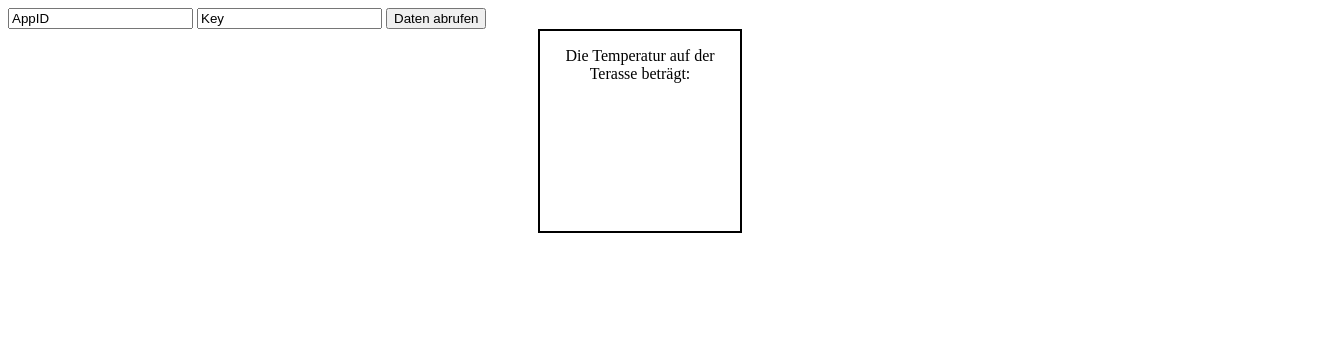
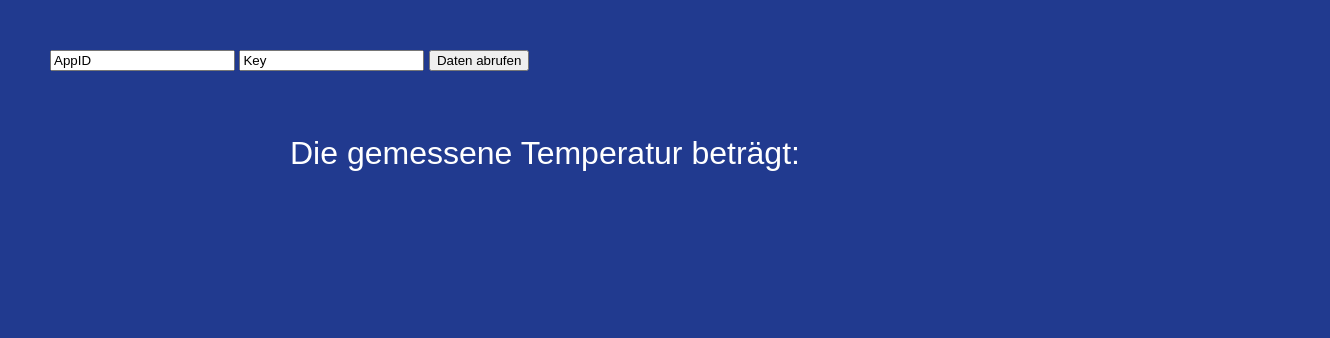
Before and after one commit to technologiestiftung/LoRaWAN-Server, a website: page index.html in a window 1280 px wide. Shown: the whole page, 1330 px wide, since content can reach past the window. Drawn offline with Linux system fonts and the light colour scheme; no server answers.

Commit message:
kind of working

```diff
--- a/index.html
+++ b/index.html
@@ -4,40 +4,65 @@
     <meta charset="UTF-8">
     <title>LoRa-Temperatursensor</title>
     <style type="text/css">
+          body {
+            font-family: sans-serif;
+            background-color: #213A8F;
+            margin: 0;
+            padding: 0;
+          }
+
+            #topContainer {
+              position: relative;
+              left: 50px;
+              top: 50px;
+            }
             #container{
-                width:200px;
+                position: relative;
+                top: 100px;
+                width:700px;
+                height:100px;
+                font-size: 2em;
+                color: white;
+                margin:auto;
+                line-height: 0;
+
+                /*text-align: center;*/
+            }
+
+            #results{
+                position: relative;
+                margin-left: auto;
+                margin-right: auto;
+
+                font-size: 6em;
+                color: #E60032;
+                width: 200px;
                 height:200px;
-                margin:auto;
-                text-align: center;
-                border: 2px solid;
+                margin-top: -50px;
+              }
 
-            }
-            #results{
-              margin: auto;
-                font-size: 4em;
-                color: red;
-            }
-            svg text{
-                font-family: Helvetica, Arial, sans-serif;
-                font-size:10px;
-            }
+
+              #deviceInfo {
+                margin-top: 0;
+                font-size: 0.5em!important;
+                text-align: left;
+              }
       </style>
   </head>
   <body>
+    <div id="topContainer">
 
-    <form action="/api" method="post">
-      <input type="text" id="App" value="AppID">
-      <input type="text" id="Key" value="Key">
-     <input type="submit" value="Daten abrufen">
+    <form id="keyForm">
+      <input type="text" id="appID" value="AppID">
+      <input type="text" id="key" value="Key">
+     <input type="button" name="submit" value="Daten abrufen" onclick="getFormData()">
     </form>
-
+  </div>
     <div id="container">
-      <p> Die Temperatur auf der Terasse beträgt: </p>
+      <p> Die gemessene Temperatur beträgt: </p>
       <div id="results"></div>
-      <p></p>
+      <div id="deviceInfo"></div>
     </div>
-
-
   </div>
 
 
--- a/viewController.js
+++ b/viewController.js
@@ -1,9 +1,11 @@
 console.log("Controller initialized");
+
+
 
 var fetchApi = function (appId, accessKey) {
 
-//fetch("/api?appId=" + appId + "&accessKey=" + accessKey).then(function(response) {
-fetch("/api").then(function(response) {
+fetch("/api?appId=" + appId + "&accessKey=" + accessKey).then(function(response) {
+	console.log("Fetching with " + appId + " and " + accessKey);
 	return response.json();
 })
 .then(function(data) {
@@ -11,20 +13,25 @@ fetch("/api").then(function(response) {
 	console.dir(data);
 
 	results.innerHTML = "<p>" + data.payload_fields.Temperatur  + "°</p>"
-/*
-	var newest = data.slices[data.slices.length-1];
-	var HTMLString = "<p>Verbrauch am " + data.timeToShow + "</p>";
 
-		HTMLString += "<p>District: " + data.district + "</p><p>Zuführung: " + newest.feed + "</p><p>Erzeugung: " + newest.generation + "</p>";
-		HTMLString += "<p>Großkunden: " + newest["key-acount-usage"] + "</p>";
-
-		mountDiv.innerHTML = HTMLString;
-
-*/
+	var time = new Date(data.metadata.time);
+	console.log("Time is: " + time);
+	var hours = time.getHours();
+	var minutes = time.getMinutes();
+	var seconds = time.getSeconds();
+	deviceInfo.innerHTML = "<p>App: " + data.app_id + "</p><p>Device: " + data.dev_id + "</p><p>Letzte Messung: " + hours + ":" + minutes + ":" + seconds + "</p>"
 })
 .catch(function(err) {
 	console.log(err)
 });
 }
 
-fetchApi("ben", "ttn-account-v2.VDfP2rHGJR0HJ4mjCPXU-KtrG5vWHOpIHmIBr0fH2Sg");
+function getFormData () {
+	var appId = document.getElementById("appID").value;
+	var key = document.getElementById("key").value;
+
+	fetchApi(appId, key);
+}
+
+
+//fetchApi("ben", "ttn-account-v2.VDfP2rHGJR0HJ4mjCPXU-KtrG5vWHOpIHmIBr0fH2Sg");
```
Also changed, not shown: server.js (+18 -9 lines).
